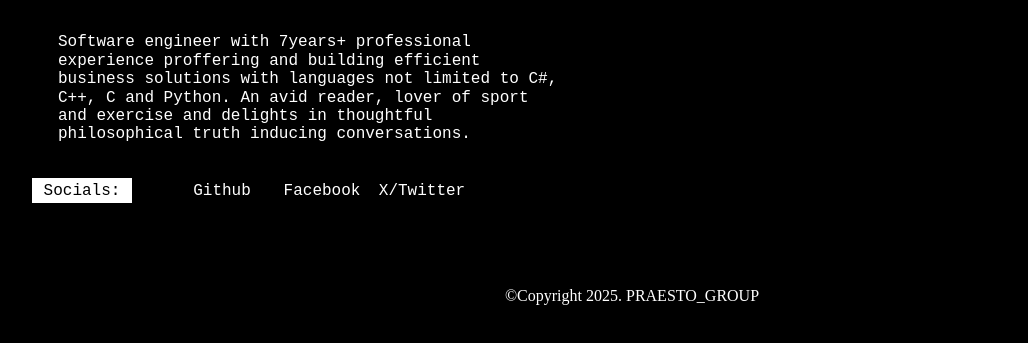
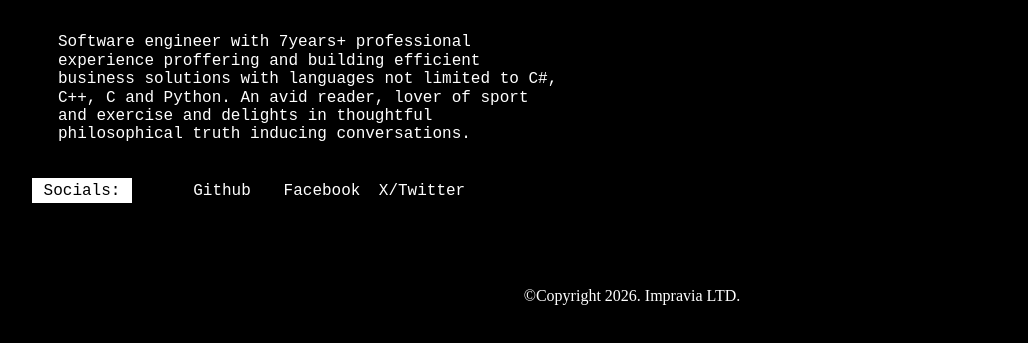
Before and after one commit to NedLarry/p4portfolio, a plain HTML site: page index.html in a window 1280 px wide. Shown: the part 439-782 px from the top of the page, without its empty margins (8-1036 px from the left). Drawn offline with Linux system fonts and the light colour scheme; no server answers.

Commit message:
changed foooter text

```diff
--- a/index.html
+++ b/index.html
@@ -51,7 +51,7 @@
 </Main>
 
 <Footer>
-    <p>&copy;Copyright 2025. PRAESTO_GROUP</p>
+    <p>&copy;Copyright 2026. Impravia LTD.</p>
 </Footer>
 
 <script type="module" src="./js/index.js"></script>
```
